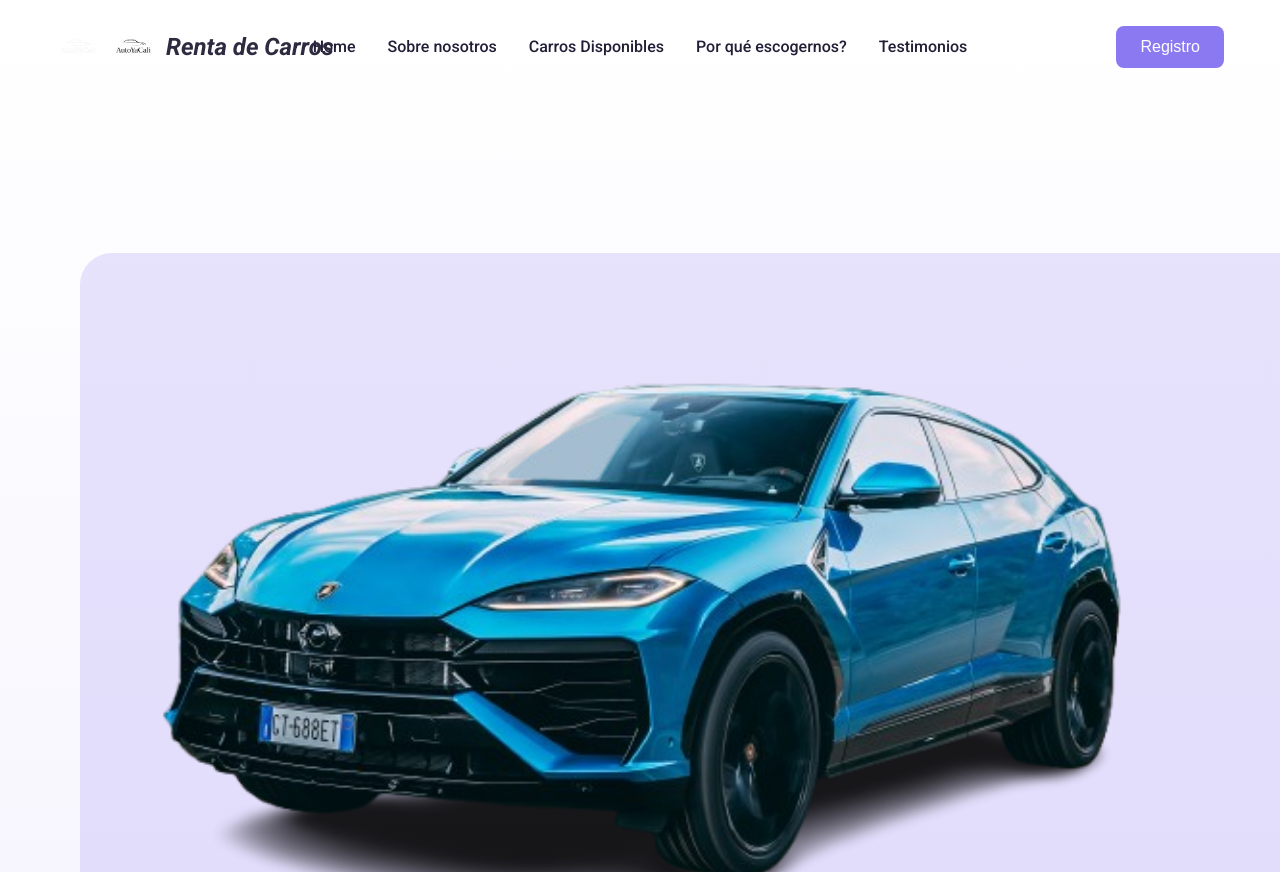
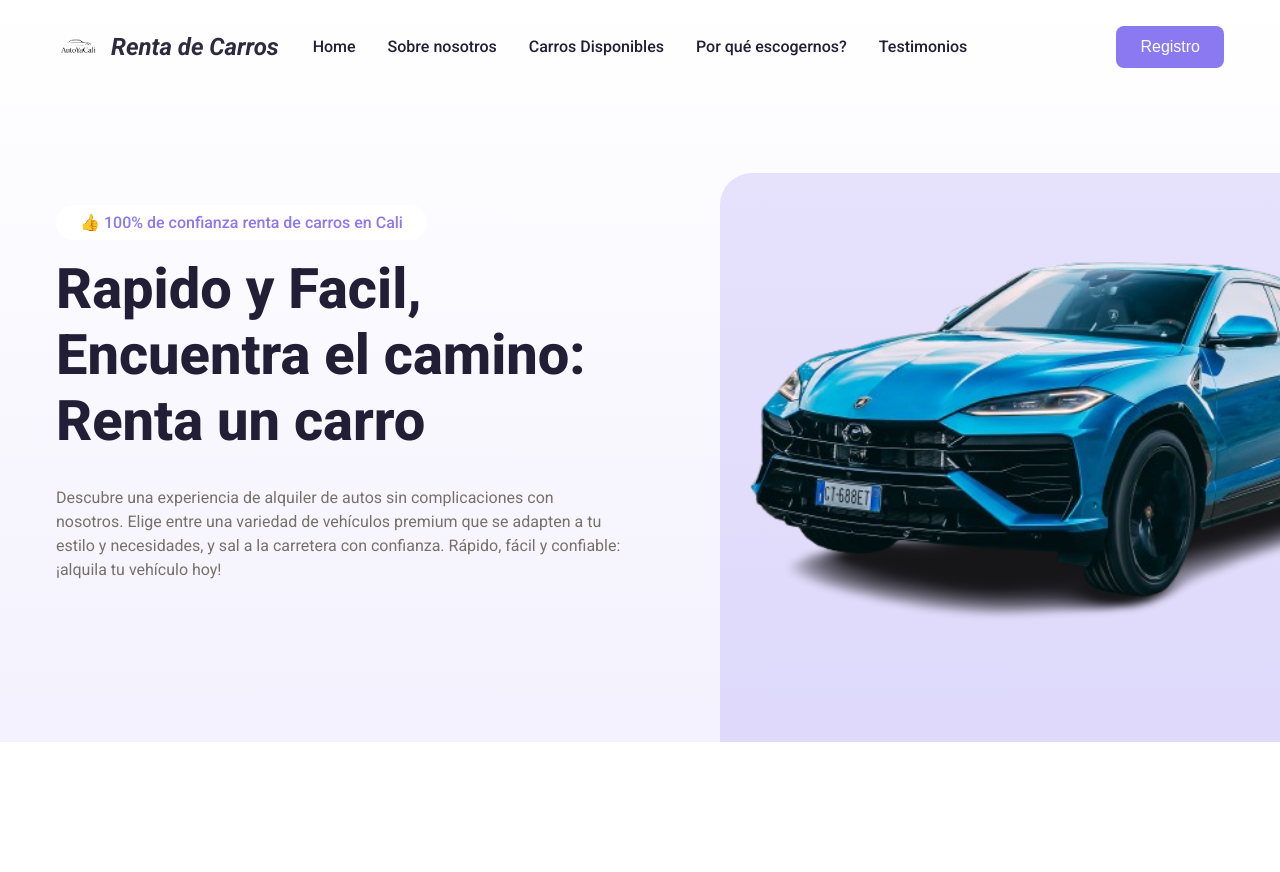
Before and after one commit to Stv2202/Proyecto_Final, a plain HTML site: page index.html in a window 1280 px wide. Shown: the top 872 px of the page. After the commit the page ends 800 px from the top, so only its background shows below. Drawn offline with nearby package versions, Linux system fonts and the light colour scheme.

Commit message:
correccion html y css

```diff
--- a/index.html
+++ b/index.html
@@ -15,8 +15,8 @@
         <div class="nav_header">
           <div class="nav_logo">
             <a href="#" class="logo">
-              <img src="assets/logo_white.png" alt="logo" class="logo_white">
-              <img src="assets/logo_black.png" alt="logo" class="logo_black">
+              <img src="assets/logo_white.png" alt="logo" class="logo-white">
+              <img src="assets/logo_black.png" alt="logo" class="logo-dark">
               <span> Renta de Carros</span>
             </a>
           </div>
@@ -43,8 +43,11 @@
         <div class="header_content">
           <h2>👍 100% de confianza renta de carros en Cali</h2>
           <h1>Rapido y Facil, Encuentra el camino: Renta un carro</h1>
-          <p class="section_description">Descubre una experiencia de alquiler de autos sin complicaciones con nosotros.
-            Elige entre una variedad de vehículos premium que se adapten a tu estilo y necesidades, y sal a la carretera con confianza. Rápido, fácil y confiable:
+          <p class="section_description">Descubre una experiencia de alquiler de
+            autos sin complicaciones con nosotros.
+            Elige entre una variedad de vehículos premium que se adapten a tu
+            estilo y necesidades, y sal a la carretera con confianza. Rápido,
+            fácil y confiable:
             ¡alquila tu vehículo hoy!
           </p>
         </div>
--- a/style.css
+++ b/style.css
@@ -30,7 +30,7 @@
     text-align: center;
 }
 .section_description{
-    color: var(--extra-light);
+    color: var(--text-light);
     text-align: center;
     line-height: 1.5rem;
 }
@@ -58,7 +58,7 @@
 }
 
 .logo img{
-    max-width: 65px;
+    max-width: 70px;
 }
 
 .logo span{
@@ -263,5 +263,37 @@ nav{
         display: flex;
         justify-content: flex-end;
     }
+    .header_container{
+        padding-top: 0;
+        grid-template-columns:
+        minmax(0, 1fr)
+        minmax(0, calc(var(--max-width) / 2))
+        minmax(0, calc(var(--max-width) / 2))
+        minmax(0, 1fr);
 
+    }
+    .header_image{
+        grid-area: 1/3/2/5;
+        height: 100%;
+    }
+    .header_image img{
+        padding-bottom: 5rem;
+        position: absolute;
+        top: 50%;
+        left: 0;
+        transform: translateY(-50%);
+        width: unset;
+        height: 100%;
+    }
+
+    .header_content{
+        padding-block: 2rem 10rem;
+        grid-area: 1/2/2/3;
+    }
+    .header_content h2{
+        margin-inline-start: unset;
+    }
+    .header_content :is(h1, .section_description){
+        text-align: left;
+    }
 }
```
